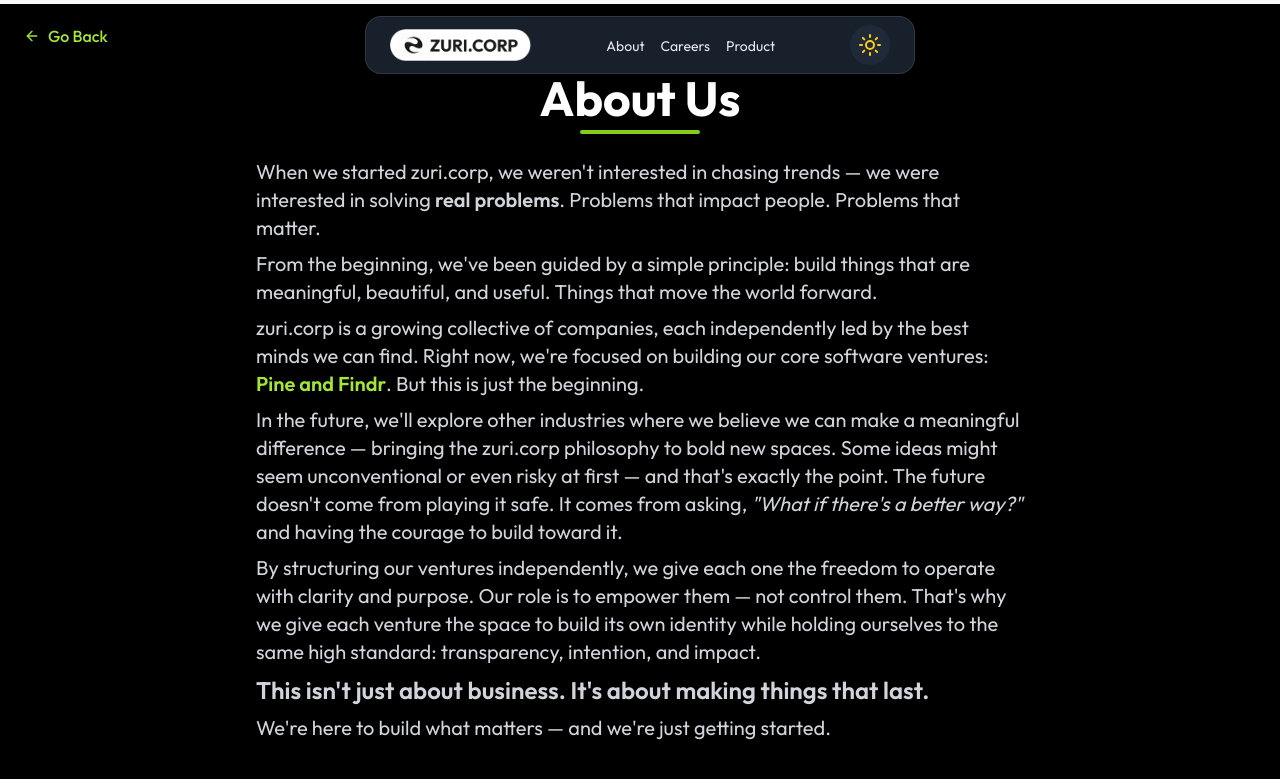
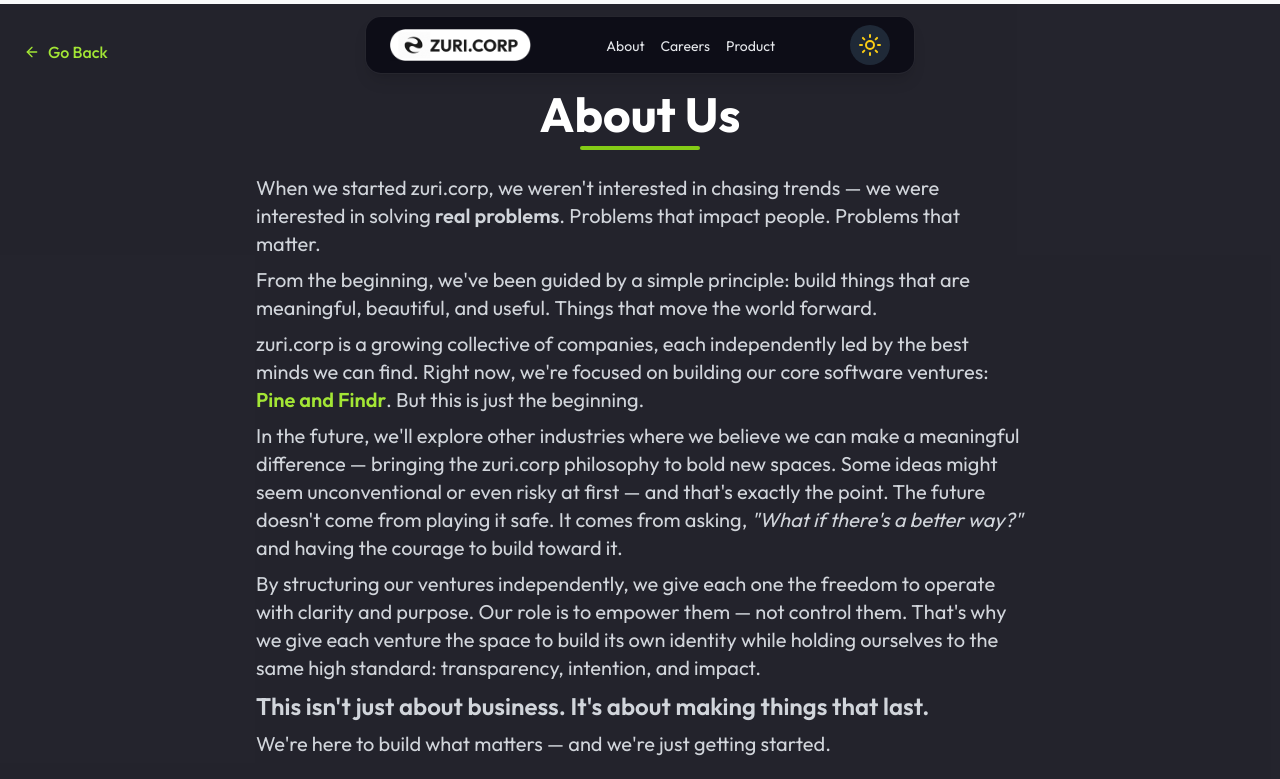
Before and after one commit to Oladotunlaniyan/zuri-landing, a React (Vite) app: page /about-us in a window 1280 px wide. Shown: the top 779 px of the page. Built offline with nearby package versions, Linux system fonts and the light colour scheme.

Commit message:
also changed background colour to chinese black

```diff
--- a/src/components/about-us.tsx
+++ b/src/components/about-us.tsx
@@ -100,7 +100,7 @@
 		<div>
 			<div
 				className={`min-h-screen transition-colors duration-500 ${
-					isDarkMode ? "bg-black" : "bg-gray-50"
+					isDarkMode ? "bg-[#0C0C16]/90" : "bg-gray-50"
 				}`}
 			>
 				<Header />
@@ -109,7 +109,7 @@
 				initial={{ opacity: 0 }}
 				animate={{ opacity: 1 }}
 				transition={{ duration: 0.5 }}
-				className="container px-4 pt-4 mx-auto sm:px-6 sm:pt-6"
+				className="container px-4 pt-10 mx-auto sm:px-6"
 			>
 				<Link to={`${previousUrl}`}>
 					<motion.div
--- a/src/components/careers.tsx
+++ b/src/components/careers.tsx
@@ -184,7 +184,7 @@
 	return (
 		<div
 			className={`min-h-screen transition-colors duration-500 ${
-				isDarkMode ? "bg-black" : "bg-gray-50"
+				isDarkMode ? "bg-[#0C0C16]/90" : "bg-gray-50"
 			}`}
 		>
 			<Header />
@@ -192,7 +192,7 @@
 				initial={{ opacity: 0 }}
 				animate={{ opacity: 1 }}
 				transition={{ duration: 0.5 }}
-				className="container px-4 pt-4 mx-auto sm:px-6 sm:pt-6"
+				className="container px-4 pt-12 mx-auto sm:px-6"
 			>
 				<Link to={`${previousUrl}`}>
 					<motion.div
--- a/src/components/header.tsx
+++ b/src/components/header.tsx
@@ -15,8 +15,8 @@
 
 			{/* Navigation */}
 			<nav
-				className={`fixed top-4 left-1/2 transform -translate-x-1/2 z-50 max-w-xl w-[90vw] sm:w-[550px] px-2 sm:px-6 ${
-					isDarkMode ? "bg-gray-800/80" : "bg-white/80"
+				className={`fixed top-4 left-1/2 transform -translate-x-1/2 z-[100] max-w-xl w-[90vw] sm:w-[550px] px-2 sm:px-6 ${
+					isDarkMode ? "bg-[#0C0C16]/90" : "bg-white/80"
 				} backdrop-blur-sm border border-white/10 rounded-2xl py-3 md:py-2 shadow-lg`}
 			>
 				<div className="flex items-center justify-between">
@@ -32,7 +32,7 @@
 
 					<div className="items-center hidden space-x-4 md:block">
 						<Link
-							to="/products"
+							to="/about-us"
 							className={`text-sm transition-colors duration-300 ${
 								isDarkMode
 									? "text-gray-200 hover:text-gray-100"
@@ -42,7 +42,7 @@
 							About
 						</Link>
 						<Link
-							to="/about"
+							to="/careers"
 							className={`text-sm transition-colors duration-300 ${
 								isDarkMode
 									? "text-gray-200 hover:text-gray-100"
@@ -52,7 +52,7 @@
 							Careers
 						</Link>
 						<Link
-							to="/contact"
+							to="/products"
 							className={`text-sm transition-colors duration-300 ${
 								isDarkMode
 									? "text-gray-200 hover:text-gray-100"
--- a/src/components/home.tsx
+++ b/src/components/home.tsx
@@ -55,10 +55,10 @@
   }, [])
 
   return (
-    <div className={`min-h-screen transition-colors duration-500 ${isDarkMode ? "bg-gray-800" : "bg-white"}`}>
+    <div className={`min-h-screen transition-colors duration-500 ${isDarkMode ? "bg-[#0C0C16]/90" : "bg-white"}`}>
       <Header />
 
-      <main className="container relative z-10 px-4 pt-3 pb-12 mx-auto sm:px-6 sm:pt-4">
+      <main className="container relative z-10 px-4 pt-16 pb-12 mx-auto sm:px-6">
         <div
           id="hero-section"
           className={`flex flex-col text-left max-w-4xl transition-all duration-1000 transform ${
--- a/src/components/products.tsx
+++ b/src/components/products.tsx
@@ -147,7 +147,7 @@
 	return (
 		<div
 			className={`min-h-screen transition-colors duration-500 ${
-				isDarkMode ? "bg-black" : "bg-gray-50"
+				isDarkMode ? "bg-[#0C0C16]/90" : "bg-gray-50"
 			}`}
 		>
 			<Header />
@@ -156,7 +156,7 @@
 				initial={{ opacity: 0 }}
 				animate={{ opacity: 1 }}
 				transition={{ duration: 0.5 }}
-				className="container px-4 pt-4 mx-auto sm:px-6 sm:pt-6"
+				className="container px-4 pt-10 mx-auto sm:px-6"
 			>
 				<Link to={`${previousUrl}`}>
 					<motion.div
```
